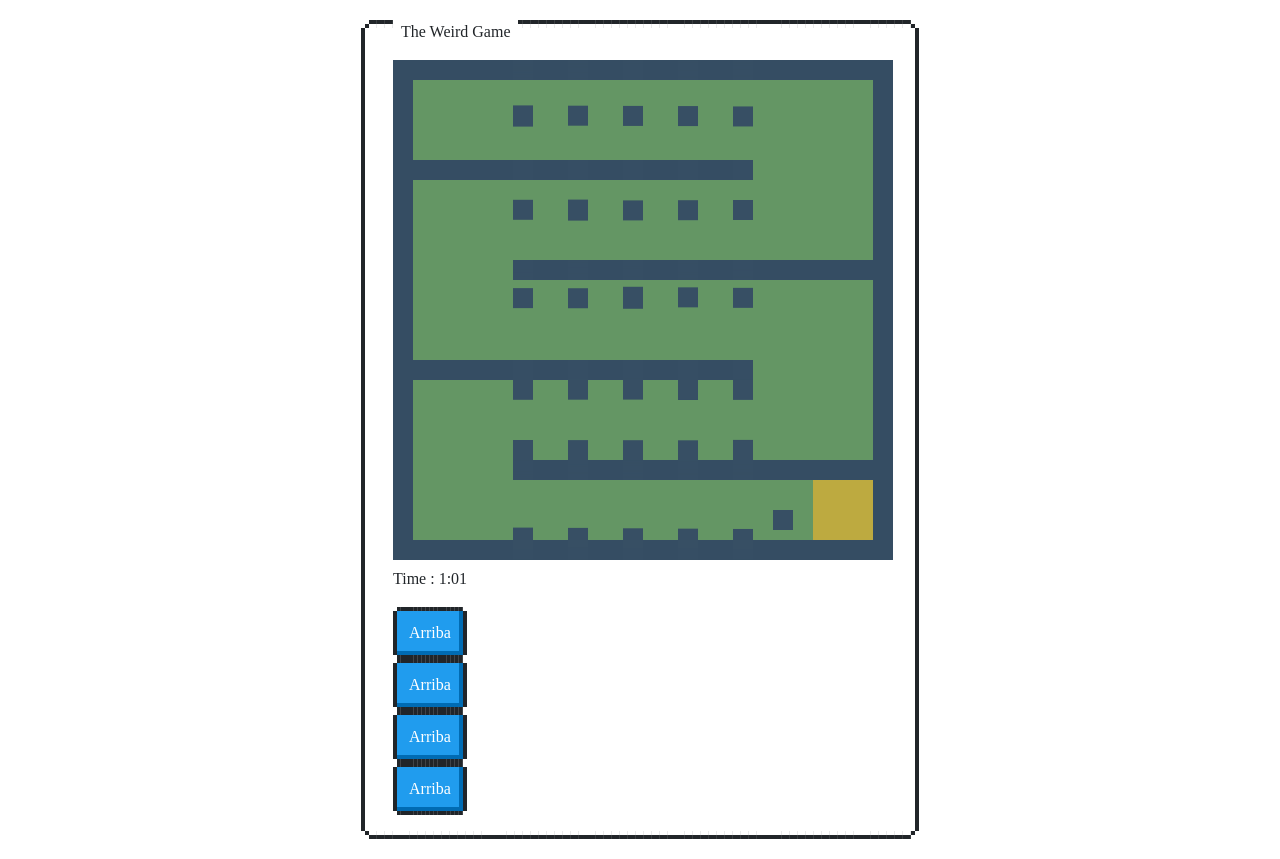
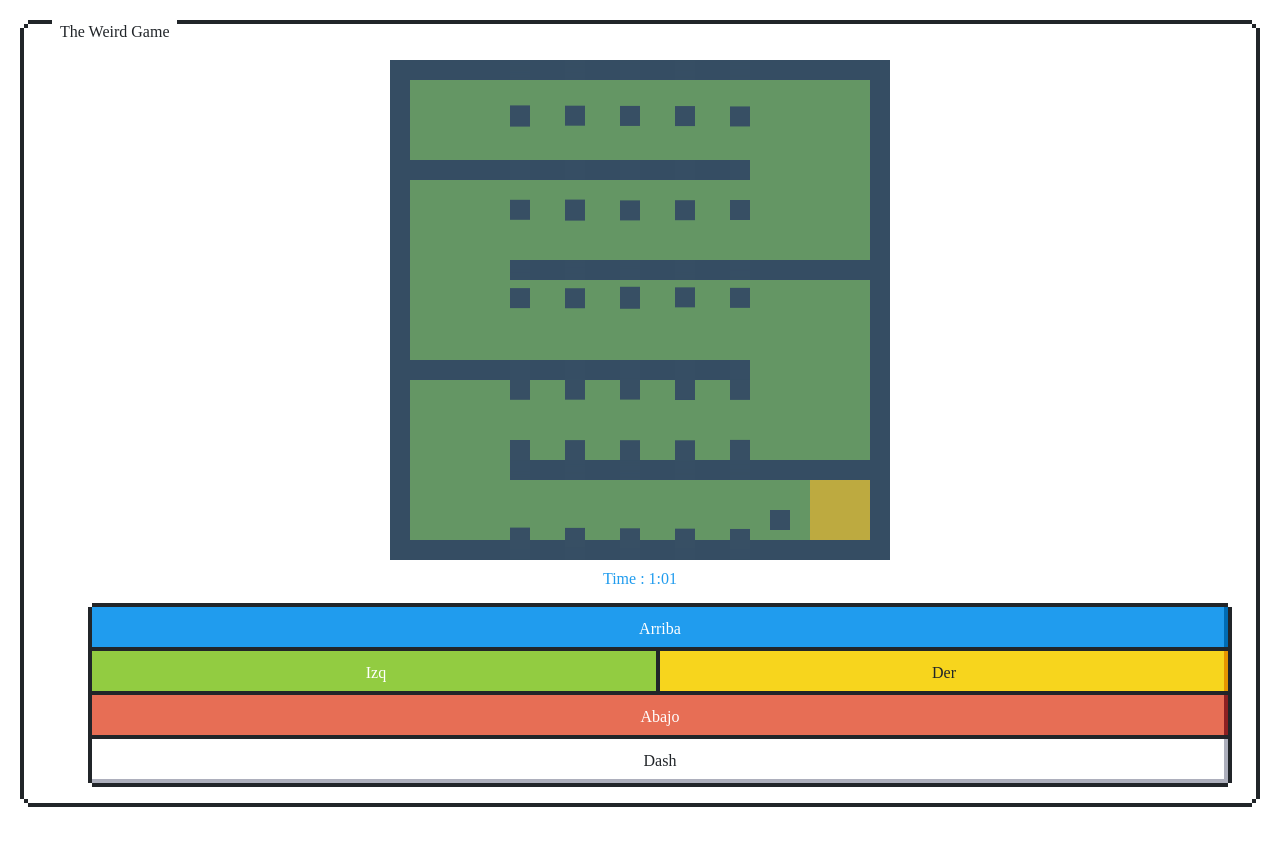
Before and after one commit to trunicz/dev_weird_game, a website: page index.html in a window 1280 px wide. After the commit the page ends 827 px from the top, so only its background shows below. Drawn offline with nearby package versions, Linux system fonts and the light colour scheme.

Commit message:
add mediaquery

```diff
--- a/index.html
+++ b/index.html
@@ -20,12 +20,14 @@
   <div class="nes-container is-rounded with-title">
     <p class="title">The Weird Game</p>
     <canvas width="500" height="500" id="canva"></canvas>
-    <p>Time : 1:01</p>
+    <p class="nes-text is-primary">Time : 1:01</p>
     <ul class="list-btn">
-      <li><button type="button" class="nes-btn is-primary">Arriba</button></li>
-      <li><button type="button" class="nes-btn is-primary">Arriba</button></li>
-      <li><button type="button" class="nes-btn is-primary">Arriba</button></li>
-      <li><button type="button" class="nes-btn is-primary">Arriba</button></li>
+      <li><button type="button" class="nes-btn is-primary">Arriba</button>
+        <div class="flex"><button type="button" class="nes-btn is-success">Izq</button><button type="button"
+            class="nes-btn is-warning">Der</button></div>
+        <button type="button" class="nes-btn is-error">Abajo</button>
+      </li>
+      <button type="button" class="nes-btn">Dash</button>
     </ul>
   </div>
 </div>
--- a/src/style.css
+++ b/src/style.css
@@ -10,7 +10,8 @@ body{
   padding: 20px;
 }
 .canva_container > div{
-  width: 550px;
+  text-align: center;
+  width: 100%;
 }
 #canva{
   font-family:'Press Start2P Regular','Nunito';
@@ -18,6 +19,23 @@ body{
 }
 .list-btn{
   list-style: none;
-  padding: 0;
+}
+.list-btn:first-child{
+  display: flex;
+  flex-direction: column;
 
+  display: flex;
 }
+.list-btn button{
+  width: 100%;
+  margin: auto;
+}
+.flex{
+  display: flex;
+}
+
+@media (max-width: 600px) {
+  .list-btn{
+    padding: 0 650px;
+  }
+}
```
